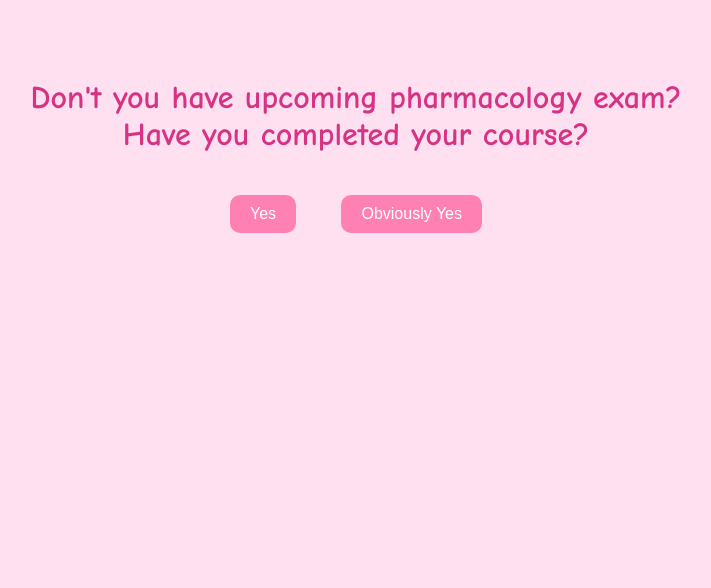
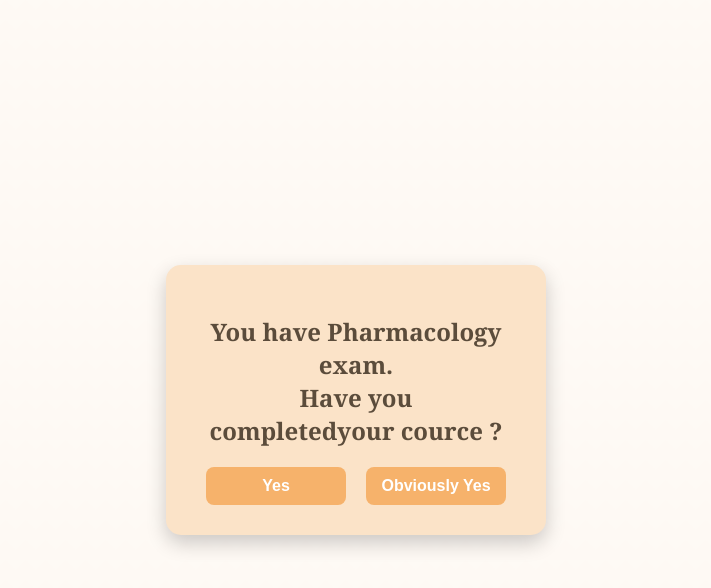
Before and after one commit to hitaghera/zeel-birthday, a plain HTML site: page index.html in a window 1280 px wide. Shown: the whole page, without its empty margins (284-995 px from the left). Drawn offline with Linux system fonts and the light colour scheme.

Commit message:
Update index.html

```diff
--- a/index.html
+++ b/index.html
@@ -3,36 +3,88 @@
 <head>
   <meta charset="UTF-8" />
   <meta name="viewport" content="width=device-width, initial-scale=1.0"/>
-  <title>Pharma Exam?</title>
+  <title>Age Confirmation</title>
+
   <style>
     body {
-      background: #ffe0f0;
-      font-family: 'Comic Sans MS', cursive;
+      margin: 0;
+      padding: 0;
+      font-family: 'Georgia', serif;
+      background-color: #fef9f4;
+      background-image: linear-gradient(135deg, rgba(255, 255, 255, 0.1) 25%, transparent 25%),
+                        linear-gradient(225deg, rgba(255, 255, 255, 0.1) 25%, transparent 25%);
+      background-size: 20px 20px;
+      height: 100vh;
+      display: flex;
+      align-items: center;
+      justify-content: center;
+    }
+
+    .box {
+      background-color: #fbe3c8;
+      padding: 30px 40px;
+      border-radius: 15px;
+      box-shadow: 0 8px 20px rgba(0, 0, 0, 0.2);
       text-align: center;
-      padding: 50px;
+      max-width: 90%;
+      width: 300px;
     }
-    h1 {
-      font-size: 2em;
-      color: #d63384;
+
+    .box h2 {
+      margin-bottom: 20px;
+      color: #5b4c3b;
     }
-    button {
-      margin: 20px;
-      padding: 10px 20px;
-      font-size: 1em;
-      background-color: #ff80b3;
+
+    .buttons {
+      display: flex;
+      justify-content: space-between;
+      gap: 20px;
+    }
+
+    .buttons button {
+      flex: 1;
+      padding: 10px 0;
+      background-color: #f6b26b;
       border: none;
-      border-radius: 10px;
-      color: white;
+      border-radius: 8px;
+      color: #fff;
+      font-size: 1rem;
+      font-weight: bold;
       cursor: pointer;
+      transition: background-color 0.3s ease;
     }
-    button:hover {
-      background-color: #ff4da6;
+
+    .buttons button:hover {
+      background-color: #e69138;
     }
   </style>
 </head>
 <body>
-  <h1>Don't you have upcoming pharmacology exam?<br/>Have you completed your course?</h1>
-  <button onclick="location.href='page2.html'">Yes</button>
-  <button onclick="location.href='page2.html'">Obviously Yes</button>
+  <div class="box" id="firstBox">
+    <h2>You have Pharmacology exam.<br>Have you completedyour cource ?</h2>
+    <div class="buttons">
+      <button onclick="showSecondBox()">Yes</button>
+      <button onclick="showSecondBox()">Obviously Yes</button>
+    </div>
+  </div>
+
+  <div class="box" id="secondBox" style="display: none;">
+    <h2>Its 28th june is there something special ?</h2>
+    <div class="buttons">
+      <button onclick="goToPage2()">Yes</button>
+      <button onclick="window.close()">No</button>
+    </div>
+  </div>
+
+  <script>
+    function showSecondBox() {
+      document.getElementById("firstBox").style.display = "none";
+      document.getElementById("secondBox").style.display = "block";
+    }
+
+    function goToPage2() {
+      window.location.href = "page2.html"; // Change this if needed
+    }
+  </script>
 </body>
 </html>
```
